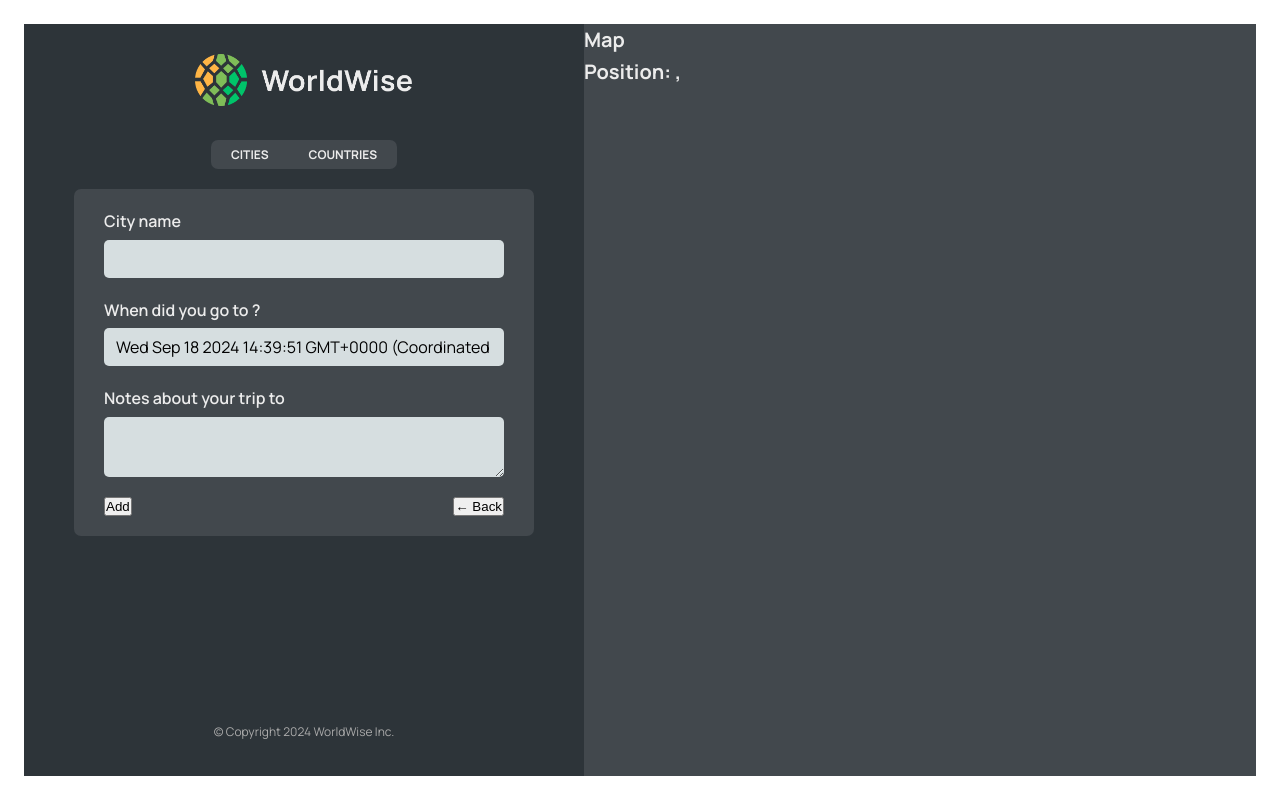
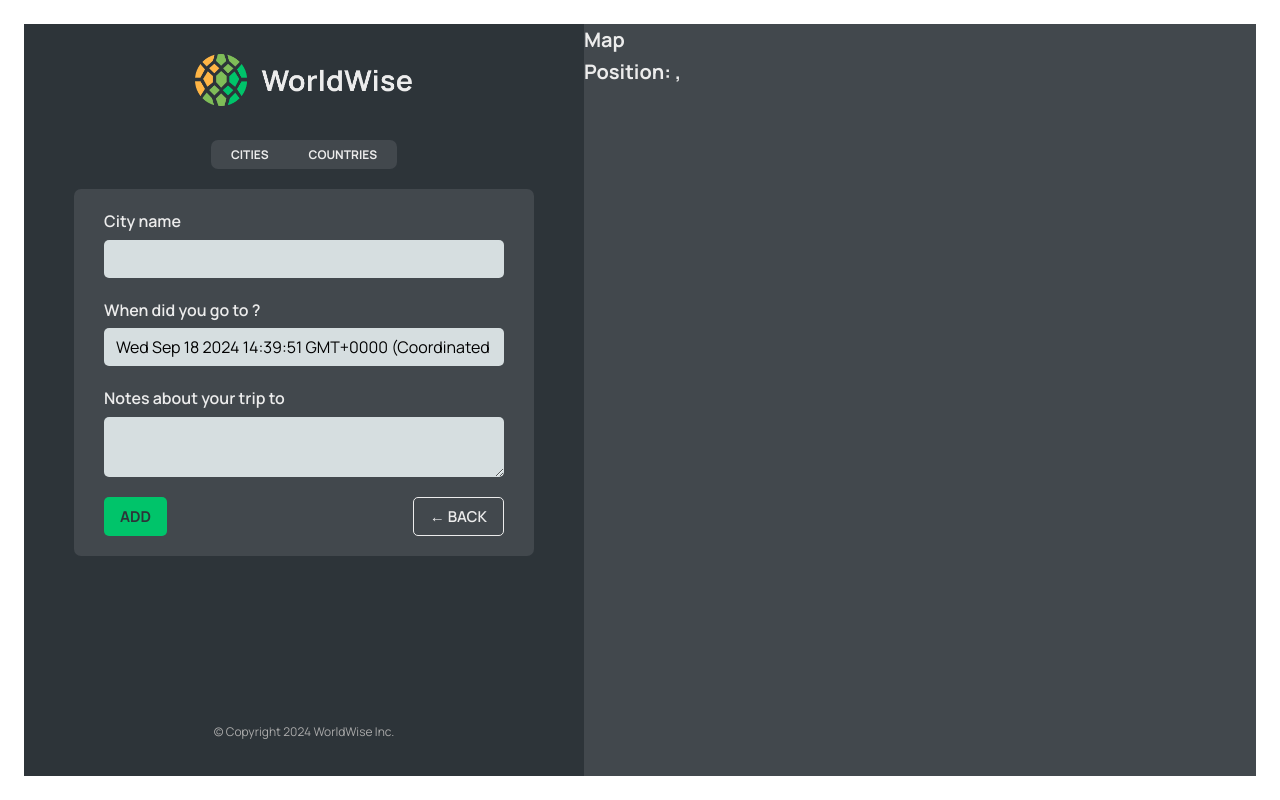
Before and after one commit to giorgidzebisashvili4/worldwise, a React (Vite) app: page /app/form in a window 1280 px wide. Built offline with nearby package versions, Linux system fonts and the light colour scheme; data requests are answered from the project's data file.

Commit message:
implemented useNavigate

```diff
--- /dev/null
+++ b/src/components/Button.jsx
@@ -0,0 +1,14 @@
+import styles from "./Button.module.css";
+function Button({ children, onClick, type }) {
+  return (
+    <button
+      onClick={onClick}
+      type={type}
+      className={`${styles.btn} ${styles[type]}`}
+    >
+      {children}
+    </button>
+  );
+}
+
+export default Button;
--- a/src/components/CountryList.jsx
+++ b/src/components/CountryList.jsx
@@ -19,11 +19,10 @@
     return arr;
   }, []);
 
-  console.log(countries);
   return (
     <ul className={styles.countryList}>
       {countries.map((country) => (
-        <CountryItem country={country} />
+        <CountryItem country={country} key={country.country} />
       ))}
     </ul>
   );
--- a/src/components/Form.jsx
+++ b/src/components/Form.jsx
@@ -3,6 +3,9 @@
 import { useState } from "react";
 
 import styles from "./Form.module.css";
+
+import Button from "./Button";
+import { useNavigate } from "react-router-dom";
 
 export function convertToEmoji(countryCode) {
   const codePoints = countryCode
@@ -13,6 +16,8 @@
 }
 
 function Form() {
+  const navigate = useNavigate();
+
   const [cityName, setCityName] = useState("");
   const [country, setCountry] = useState("");
   const [date, setDate] = useState(new Date());
@@ -49,8 +54,16 @@
       </div>
 
       <div className={styles.buttons}>
-        <button>Add</button>
-        <button>&larr; Back</button>
+        <Button type="primary">Add</Button>
+        <Button
+          type="back"
+          onClick={(e) => {
+            e.preventDefault();
+            navigate(-1);
+          }}
+        >
+          &larr; Back
+        </Button>
       </div>
     </form>
   );
--- a/src/components/Map.jsx
+++ b/src/components/Map.jsx
@@ -1,13 +1,20 @@
-import { useSearchParams } from "react-router-dom";
+import { useNavigate, useSearchParams } from "react-router-dom";
 import styles from "./Map.module.css";
 function Map() {
+  const navigate = useNavigate();
+
   const [seachParams, setSearchParams] = useSearchParams();
 
   const lat = seachParams.get("lat");
   const lng = seachParams.get("lng");
 
   return (
-    <div className={styles.mapContainer}>
+    <div
+      className={styles.mapContainer}
+      onClick={() => {
+        navigate("form");
+      }}
+    >
       <h1>Map</h1>
       <h1>
         Position: {lat}, {lng}
```
